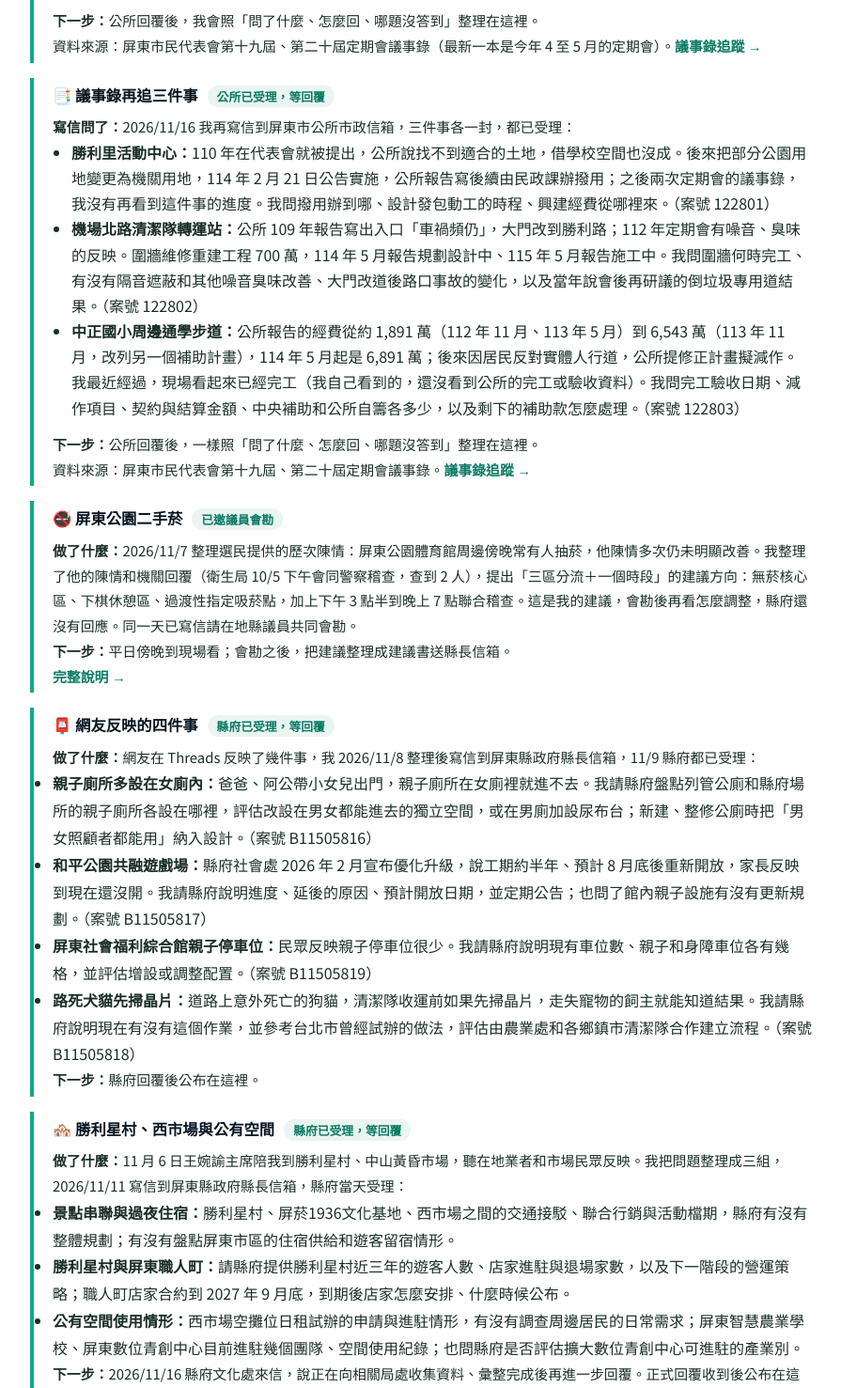
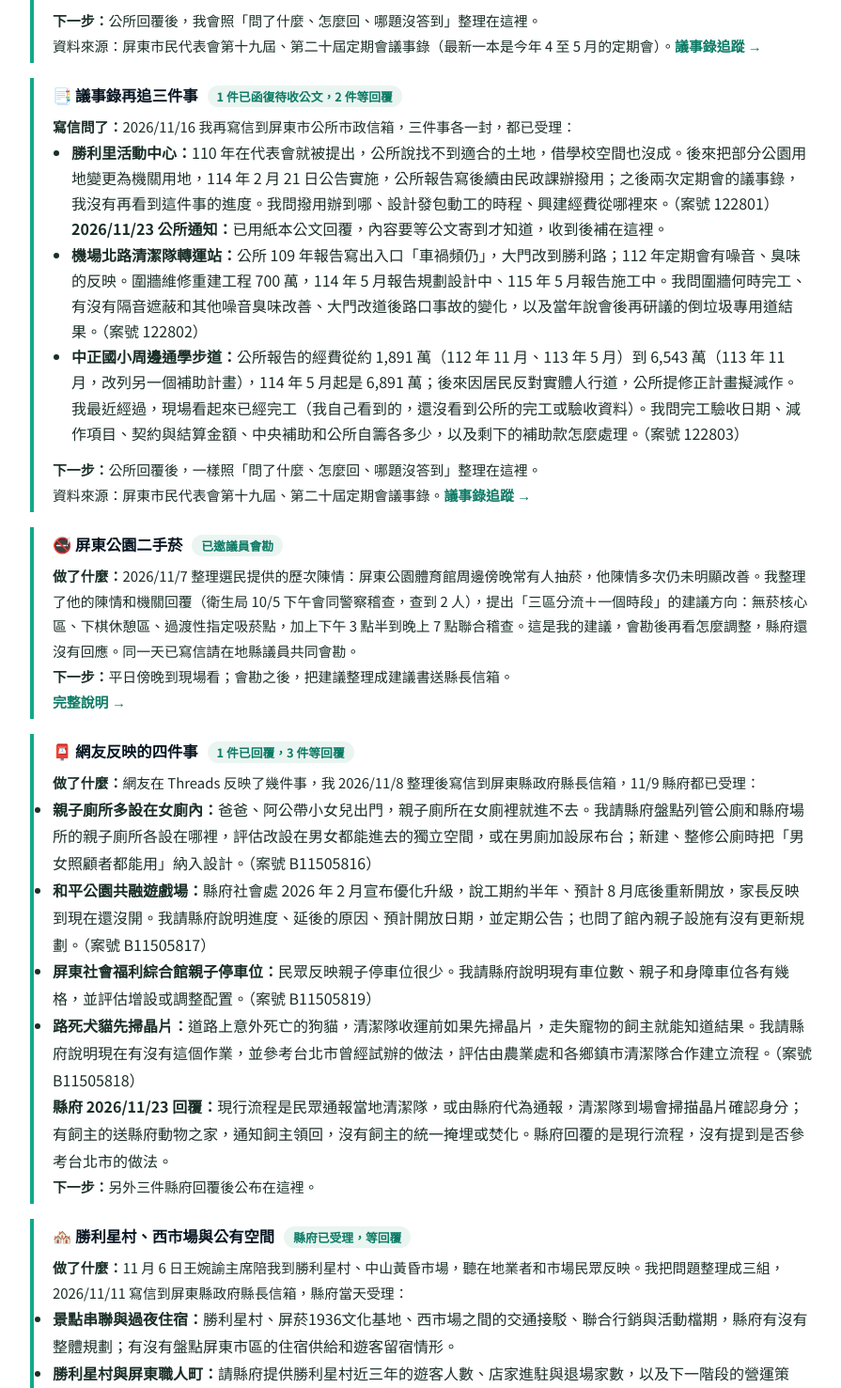
Before and after one commit to ziangyou/ziangyou.github.io, a plain HTML site: page policies/progress.html in a window 1280 px wide. Shown: the part 1696-3173 px from the top of the page at 94% size, without its empty margins (192-1087 px from the left). Drawn offline with Linux system fonts and the light colour scheme.

Commit message:
陳情進度：B11505818 路死犬貓縣府回覆、122801 勝利里活動中心公所已紙本函復
Co-Authored-By: Claude Opus 5.5 <noreply@anthropic.com>

```diff
--- a/policies/progress.html
+++ b/policies/progress.html
@@ -139,10 +139,10 @@
       <p class="cite">資料來源：屏東市民代表會第十九屆、第二十屆定期會議事錄（最新一本是今年 4 至 5 月的定期會）。<a href="council-transparency.html">議事錄追蹤 →</a></p>
     </div>
     <div class="stance-block">
-      <h3>📑 議事錄再追三件事<span style="font-size:.8rem;font-weight:700;margin-left:10px;padding:2px 10px;border-radius:20px;background:var(--pale);color:var(--teal-dark)">公所已受理，等回覆</span></h3>
+      <h3>📑 議事錄再追三件事<span style="font-size:.8rem;font-weight:700;margin-left:10px;padding:2px 10px;border-radius:20px;background:var(--pale);color:var(--teal-dark)">1 件已函復待收公文，2 件等回覆</span></h3>
       <p><strong>寫信問了：</strong>2026/11/16 我再寫信到屏東市公所市政信箱，三件事各一封，都已受理：</p>
       <ul style="margin:0 0 12px;padding-left:20px;line-height:1.7">
-        <li><strong>勝利里活動中心：</strong>110 年在代表會就被提出，公所說找不到適合的土地，借學校空間也沒成。後來把部分公園用地變更為機關用地，114 年 2 月 21 日公告實施，公所報告寫後續由民政課辦撥用；之後兩次定期會的議事錄，我沒有再看到這件事的進度。我問撥用辦到哪、設計發包動工的時程、興建經費從哪裡來。（案號 122801）</li>
+        <li><strong>勝利里活動中心：</strong>110 年在代表會就被提出，公所說找不到適合的土地，借學校空間也沒成。後來把部分公園用地變更為機關用地，114 年 2 月 21 日公告實施，公所報告寫後續由民政課辦撥用；之後兩次定期會的議事錄，我沒有再看到這件事的進度。我問撥用辦到哪、設計發包動工的時程、興建經費從哪裡來。（案號 122801）<br><strong>2026/11/23 公所通知：</strong>已用紙本公文回覆，內容要等公文寄到才知道，收到後補在這裡。</li>
         <li><strong>機場北路清潔隊轉運站：</strong>公所 109 年報告寫出入口「車禍頻仍」，大門改到勝利路；112 年定期會有噪音、臭味的反映。圍牆維修重建工程 700 萬，114 年 5 月報告規劃設計中、115 年 5 月報告施工中。我問圍牆何時完工、有沒有隔音遮蔽和其他噪音臭味改善、大門改道後路口事故的變化，以及當年說會後再研議的倒垃圾專用道結果。（案號 122802）</li>
         <li><strong>中正國小周邊通學步道：</strong>公所報告的經費從約 1,891 萬（112 年 11 月、113 年 5 月）到 6,543 萬（113 年 11 月，改列另一個補助計畫），114 年 5 月起是 6,891 萬；後來因居民反對實體人行道，公所提修正計畫擬減作。我最近經過，現場看起來已經完工（我自己看到的，還沒看到公所的完工或驗收資料）。我問完工驗收日期、減作項目、契約與結算金額、中央補助和公所自籌各多少，以及剩下的補助款怎麼處理。（案號 122803）</li>
       </ul>
@@ -156,15 +156,15 @@
       <p class="cite"><a href="park-smoke-free.html">完整說明 →</a></p>
     </div>
     <div class="stance-block">
-      <h3>📮 網友反映的四件事<span style="font-size:.8rem;font-weight:700;margin-left:10px;padding:2px 10px;border-radius:20px;background:var(--pale);color:var(--teal-dark)">縣府已受理，等回覆</span></h3>
+      <h3>📮 網友反映的四件事<span style="font-size:.8rem;font-weight:700;margin-left:10px;padding:2px 10px;border-radius:20px;background:var(--pale);color:var(--teal-dark)">1 件已回覆，3 件等回覆</span></h3>
       <p><strong>做了什麼：</strong>網友在 Threads 反映了幾件事，我 2026/11/8 整理後寫信到屏東縣政府縣長信箱，11/9 縣府都已受理：</p>
       <ul>
         <li><strong>親子廁所多設在女廁內：</strong>爸爸、阿公帶小女兒出門，親子廁所在女廁裡就進不去。我請縣府盤點列管公廁和縣府場所的親子廁所各設在哪裡，評估改設在男女都能進去的獨立空間，或在男廁加設尿布台；新建、整修公廁時把「男女照顧者都能用」納入設計。（案號 B11505816）</li>
         <li><strong>和平公園共融遊戲場：</strong>縣府社會處 2026 年 2 月宣布優化升級，說工期約半年、預計 8 月底後重新開放，家長反映到現在還沒開。我請縣府說明進度、延後的原因、預計開放日期，並定期公告；也問了館內親子設施有沒有更新規劃。（案號 B11505817）</li>
         <li><strong>屏東社會福利綜合館親子停車位：</strong>民眾反映親子停車位很少。我請縣府說明現有車位數、親子和身障車位各有幾格，並評估增設或調整配置。（案號 B11505819）</li>
-        <li><strong>路死犬貓先掃晶片：</strong>道路上意外死亡的狗貓，清潔隊收運前如果先掃晶片，走失寵物的飼主就能知道結果。我請縣府說明現在有沒有這個作業，並參考台北市曾經試辦的做法，評估由農業處和各鄉鎮市清潔隊合作建立流程。（案號 B11505818）</li>
+        <li><strong>路死犬貓先掃晶片：</strong>道路上意外死亡的狗貓，清潔隊收運前如果先掃晶片，走失寵物的飼主就能知道結果。我請縣府說明現在有沒有這個作業，並參考台北市曾經試辦的做法，評估由農業處和各鄉鎮市清潔隊合作建立流程。（案號 B11505818）<br><strong>縣府 2026/11/23 回覆：</strong>現行流程是民眾通報當地清潔隊，或由縣府代為通報，清潔隊到場會掃描晶片確認身分；有飼主的送縣府動物之家，通知飼主領回，沒有飼主的統一掩埋或焚化。縣府回覆的是現行流程，沒有提到是否參考台北市的做法。</li>
       </ul>
-      <p><strong>下一步：</strong>縣府回覆後公布在這裡。</p>
+      <p><strong>下一步：</strong>另外三件縣府回覆後公布在這裡。</p>
     </div>
     <div class="stance-block">
       <h3>🏘️ 勝利星村、西市場與公有空間<span style="font-size:.8rem;font-weight:700;margin-left:10px;padding:2px 10px;border-radius:20px;background:var(--pale);color:var(--teal-dark)">縣府已受理，等回覆</span></h3>
```
Also changed, not shown: index.html (+3 -3 lines).
